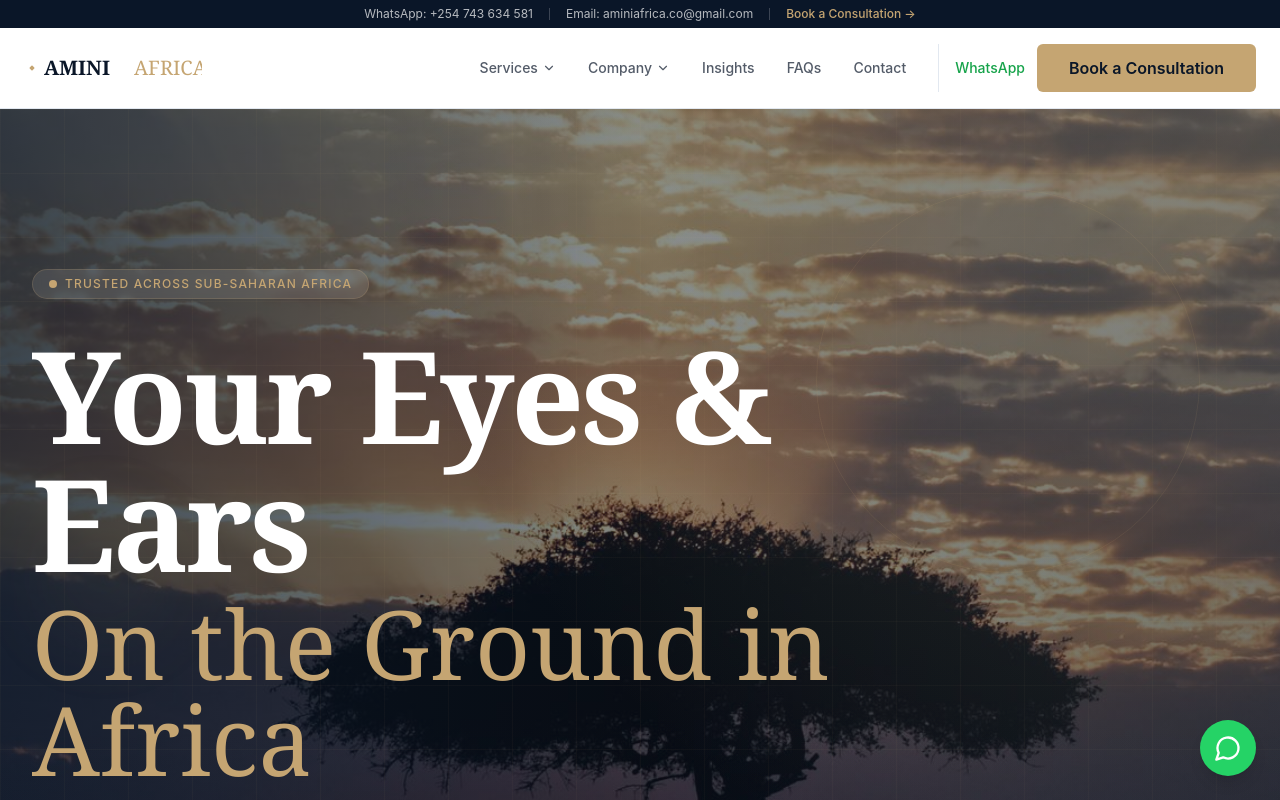
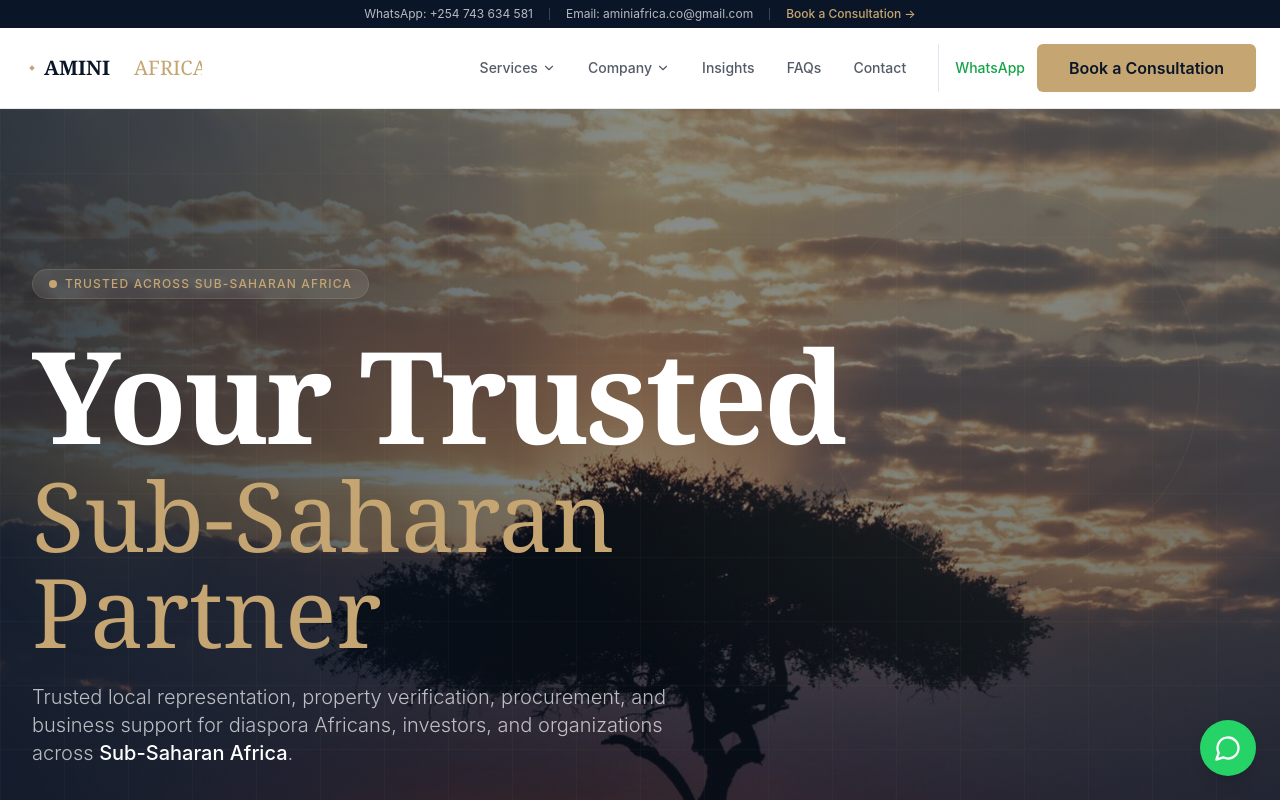
Before and after one commit to aminiafricaco-commits/amini-africa, a Next.js app: page / in a window 1280 px wide. Shown: the top 800 px of the page. Built offline with nearby package versions, Linux system fonts and the light colour scheme.

Commit message:
Update hero headline to Your Trusted Sub-Saharan Partner

```diff
--- a/src/components/sections/hero-mobile.tsx
+++ b/src/components/sections/hero-mobile.tsx
@@ -43,9 +43,9 @@ export function MobileHero() {
           transition={{ duration: 0.5, delay: 0.1 }}
           className="font-heading font-bold text-white leading-tight mb-4"
         >
-          <span className="text-3xl sm:text-4xl block">Your Eyes & Ears</span>
+          <span className="text-3xl sm:text-4xl block">Your Trusted</span>
           <span className="text-2xl sm:text-3xl text-brand-gold block mt-1">
-            On the Ground in Africa
+            Sub-Saharan Partner
           </span>
         </motion.h1>
 
--- a/src/components/sections/hero.tsx
+++ b/src/components/sections/hero.tsx
@@ -55,10 +55,10 @@ export function HeroSection() {
             className="font-heading font-bold text-white leading-[1.05] mb-6"
           >
             <span className="block text-5xl sm:text-6xl md:text-7xl lg:text-8xl xl:text-9xl font-bold tracking-tight">
-              Your Eyes & Ears
+              Your Trusted
             </span>
             <span className="block text-4xl sm:text-5xl md:text-6xl lg:text-7xl xl:text-8xl text-brand-gold font-medium mt-2">
-              On the Ground in Africa
+              Sub-Saharan Partner
             </span>
           </motion.h1>
 
```
